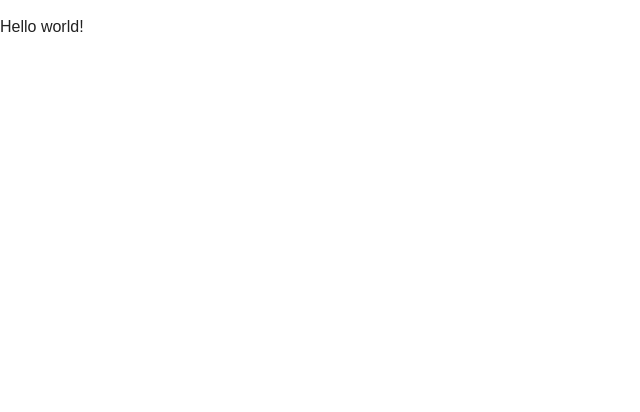
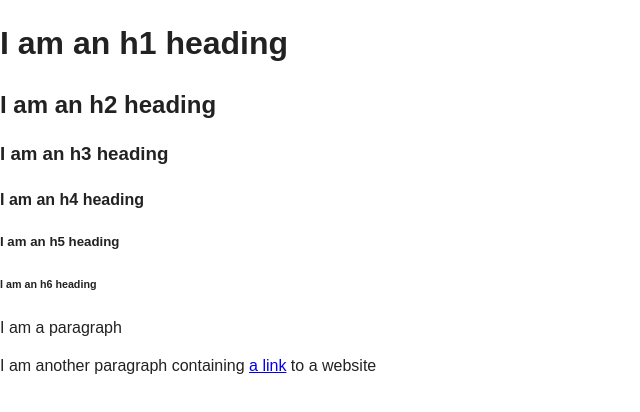
Before and after one commit to SebastianSchirmer/css-utils, a website: page src/index.html in a window 1280 px wide. Shown: the whole page, without its empty margins (0-640 px from the left). Drawn offline with nearby package versions, Linux system fonts and the light colour scheme; files that its build step writes are made by us from their sources.

Commit message:
Add heading levels

```diff
--- a/src/index.html
+++ b/src/index.html
@@ -13,7 +13,16 @@
 </head>
 <body>
 
-<p>Hello world!</p>
+<h1>I am an h1 heading</h1>
+<h2>I am an h2 heading</h2>
+<h3>I am an h3 heading</h3>
+<h4>I am an h4 heading</h4>
+<h5>I am an h5 heading</h5>
+<h6>I am an h6 heading</h6>
+
+<p>I am a paragraph</p>
+
+<p>I am another paragraph containing <a href="http://www.css-tricks.com">a link</a> to a website</p>
 
 </body>
 </html>
```
